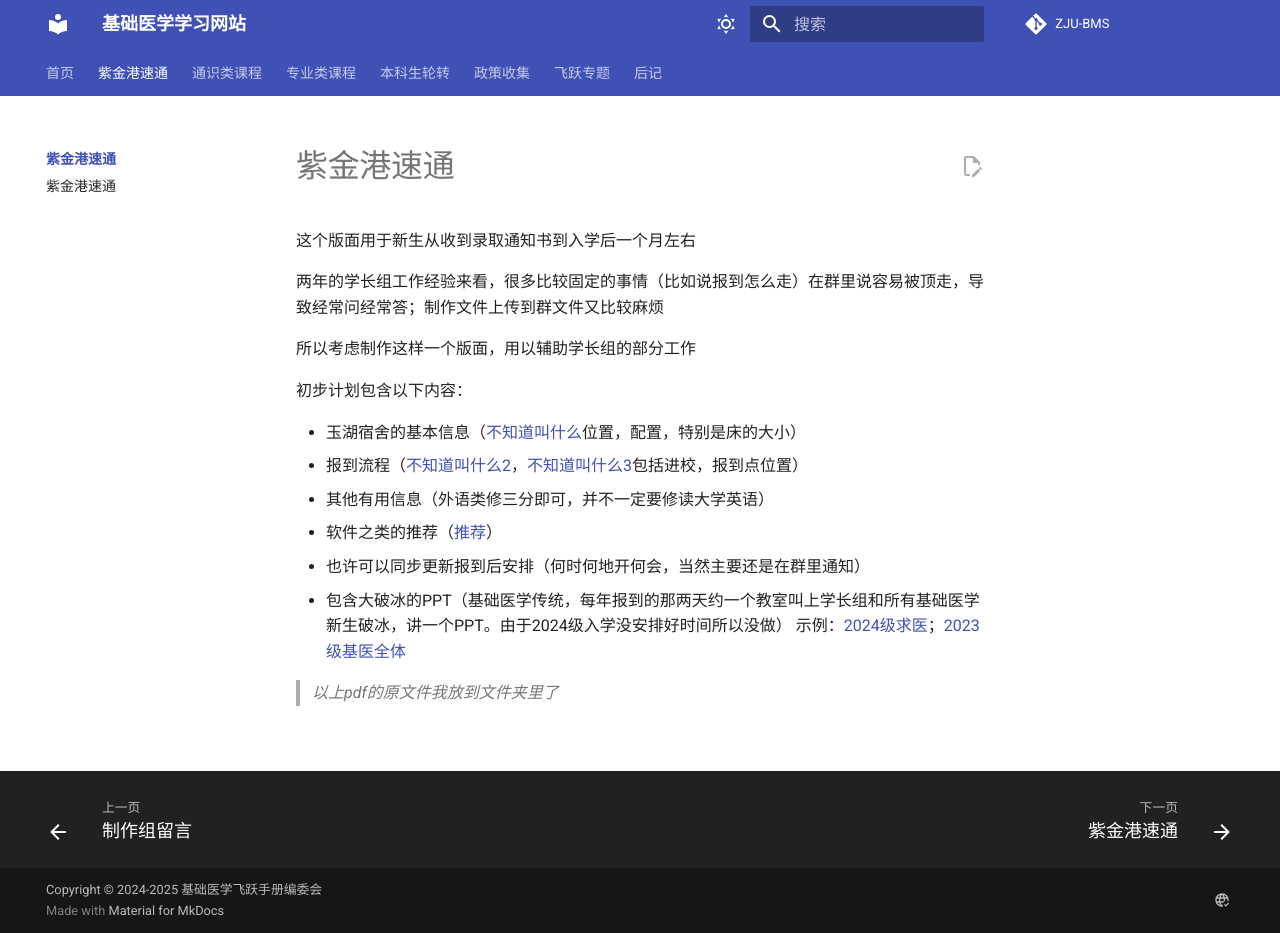
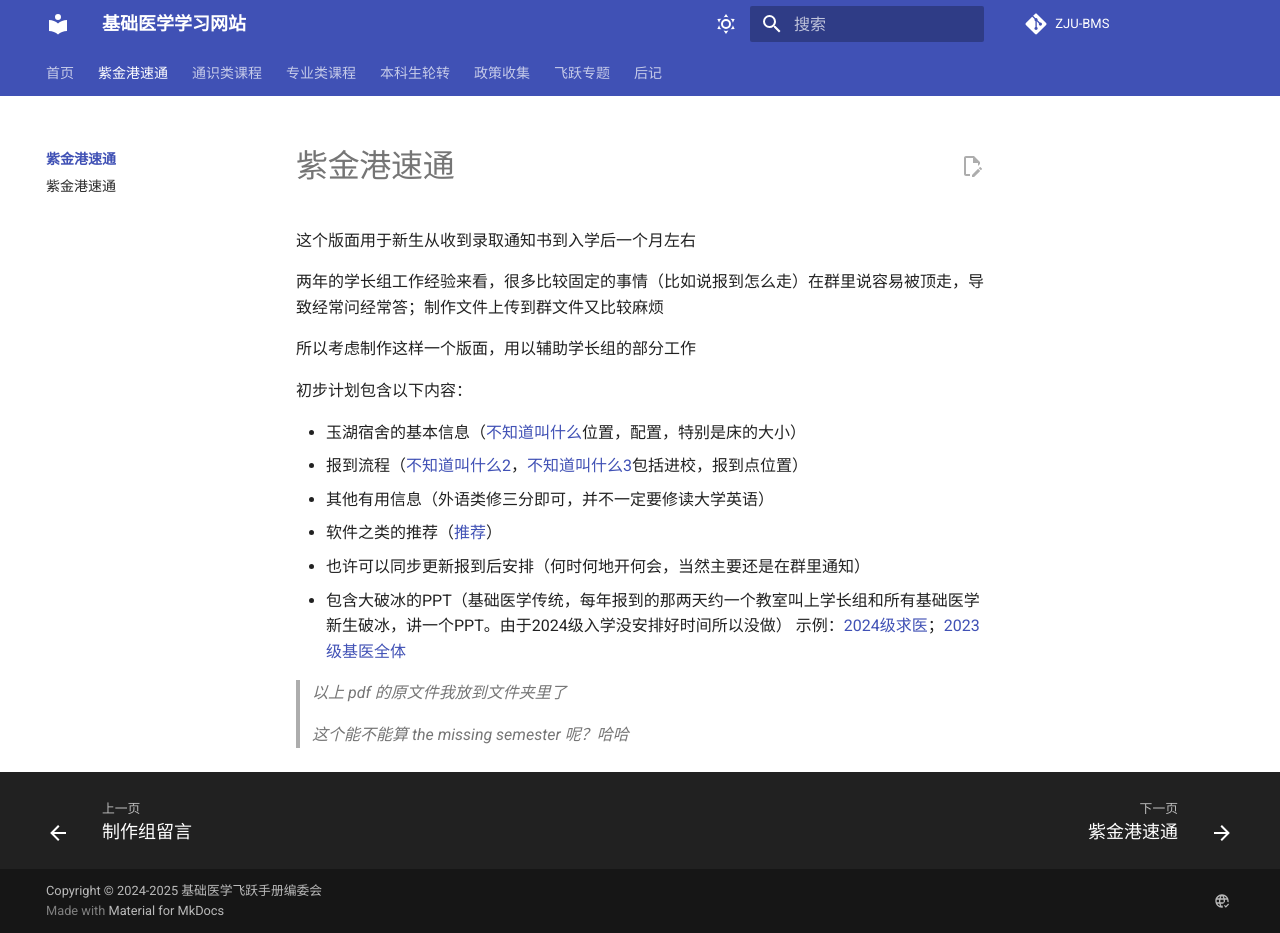
Before and after one commit to GuChL9/site-test, an MkDocs documentation site: the page built from docs/freshman/index.md, in a window 1280 px wide and 933 px high. Built offline with MkDocs 1.6.1 and Material for MkDocs 9.7.7, drawn with Linux system fonts in a browser that asks for light colours; comment, search, counter and statistics services are not loaded.

Commit message:
Update index.md

```diff
--- a/docs/freshman/index.md
+++ b/docs/freshman/index.md
@@ -16,4 +16,6 @@
 - 包含大破冰的PPT（基础医学传统，每年报到的那两天约一个教室叫上学长组和所有基础医学新生破冰，讲一个PPT。由于2024级入学没安排好时间所以没做）
 示例：[2024级求医](2024紫金港速通计划（求医小朋友特供版）.pdf)；[2023级基医全体](2023紫金港速通计划.pdf)
 
-> *以上pdf的原文件我放到文件夹里了*
+> *以上 pdf 的原文件我放到文件夹里了*
+>
+> *这个能不能算 the missing semester 呢？哈哈*
```
